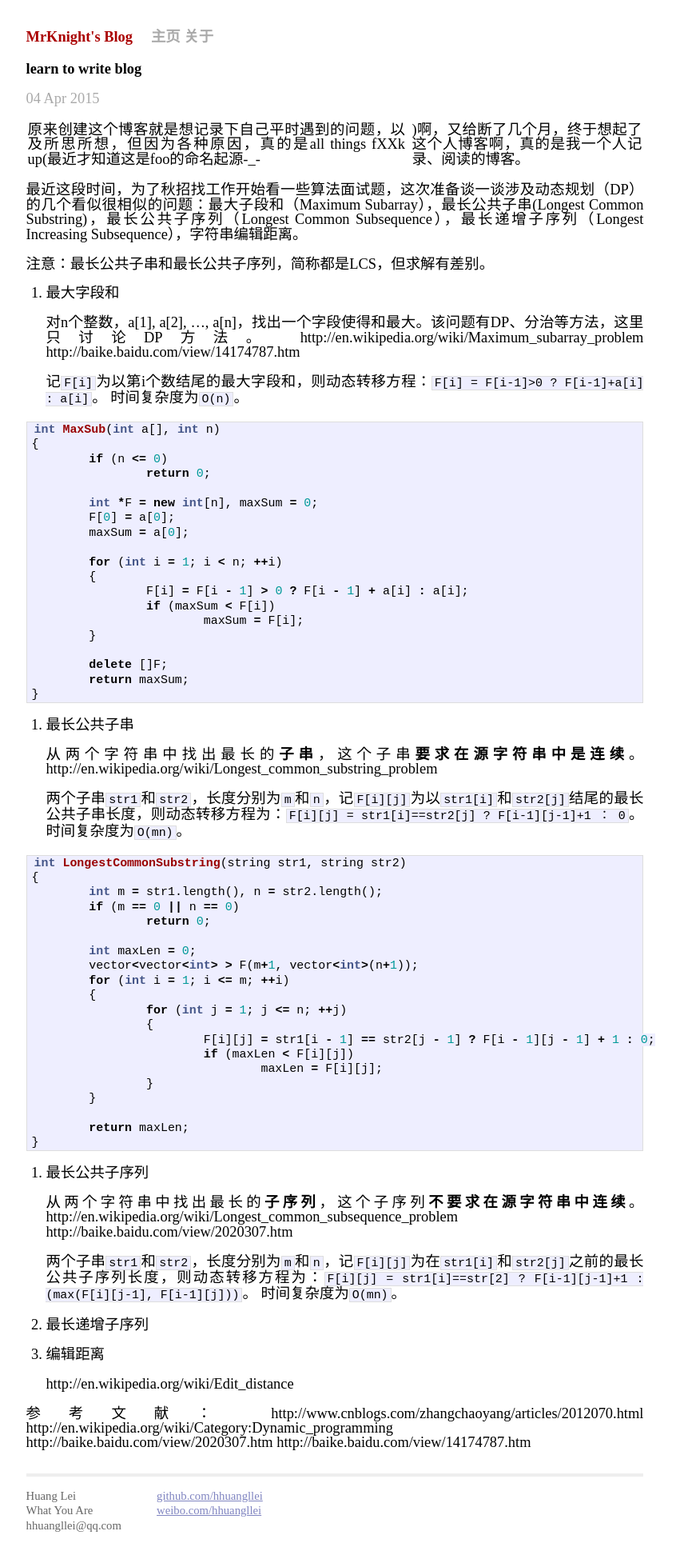
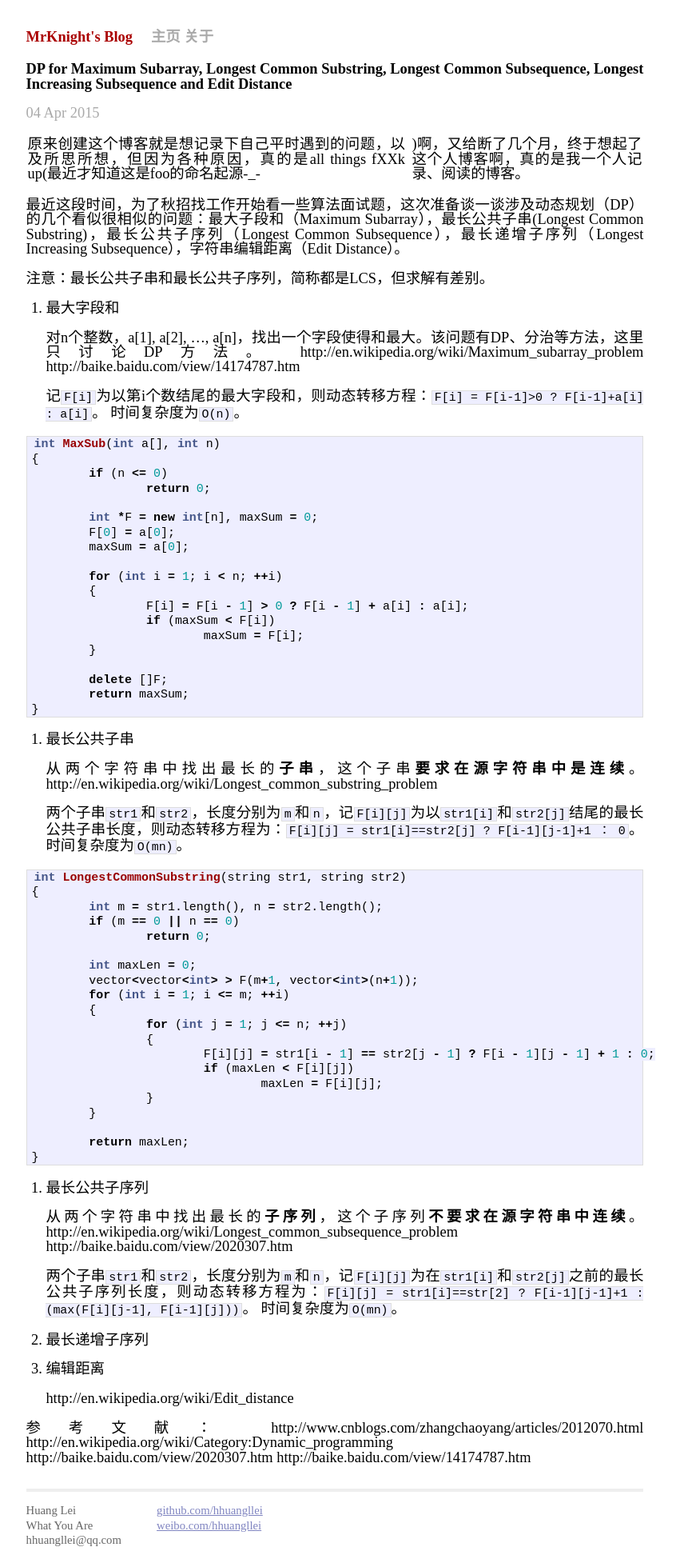
Before and after one commit to hhuangllei/hhuangllei.github.io, a Jekyll site: the page built from _posts/2015-04-04-MaxSub-LCS-LIS-ED.md, in a window 1280 px wide. Shown: the whole page at 80% size, without its empty margins (221-1072 px from the left). Built offline with Jekyll 4.4.1, drawn with Linux system fonts in a browser that asks for light colours; comment, search, counter and statistics services are not loaded.

Commit message:
DP: MaxSub LCS LIS ED, 2st version

```diff
--- a/_posts/2015-04-04-MaxSub-LCS-LIS-ED.md
+++ b/_posts/2015-04-04-MaxSub-LCS-LIS-ED.md
@@ -1,12 +1,12 @@
 ---
 layout: post
-title: learn to write blog
+title: DP for Maximum Subarray, Longest Common Substring, Longest Common Subsequence, Longest Increasing Subsequence and Edit Distance
 modify_date: 2015-04-04 22:00:00
 ---
 
 原来创建这个博客就是想记录下自己平时遇到的问题，以及所思所想，但因为各种原因，真的是all things fXXk up(最近才知道这是foo的命名起源-_-||)啊，又给断了几个月，终于想起了这个人博客啊，真的是我一个人记录、阅读的博客。
 
-最近这段时间，为了秋招找工作开始看一些算法面试题，这次准备谈一谈涉及动态规划（DP）的几个看似很相似的问题：最大子段和（Maximum Subarray），最长公共子串(Longest Common Substring)，最长公共子序列（Longest Common Subsequence），最长递增子序列（Longest Increasing Subsequence），字符串编辑距离。
+最近这段时间，为了秋招找工作开始看一些算法面试题，这次准备谈一谈涉及动态规划（DP）的几个看似很相似的问题：最大子段和（Maximum Subarray），最长公共子串(Longest Common Substring)，最长公共子序列（Longest Common Subsequence），最长递增子序列（Longest Increasing Subsequence），字符串编辑距离（Edit Distance）。
 
 注意：最长公共子串和最长公共子序列，简称都是LCS，但求解有差别。
 
```
